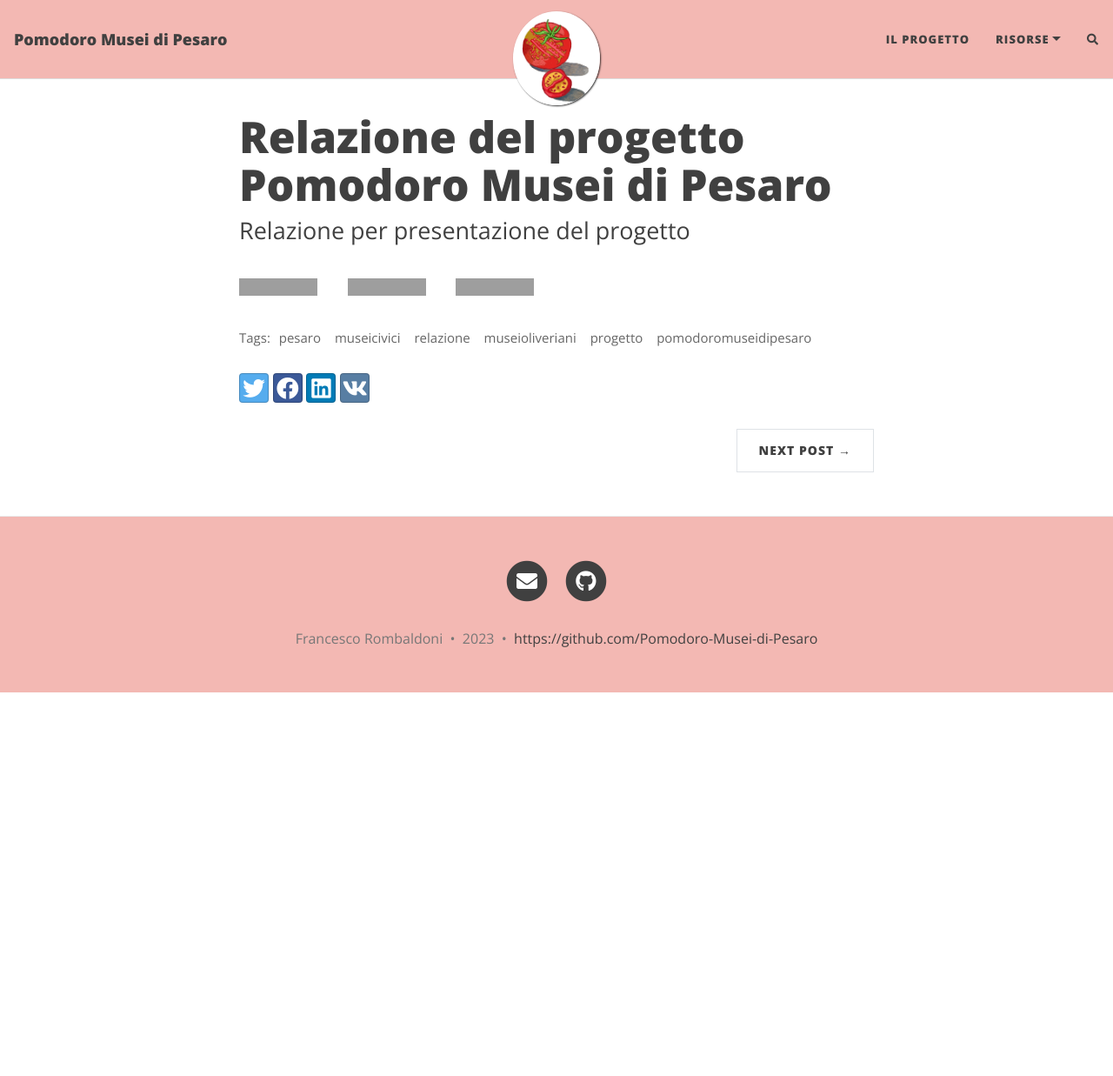
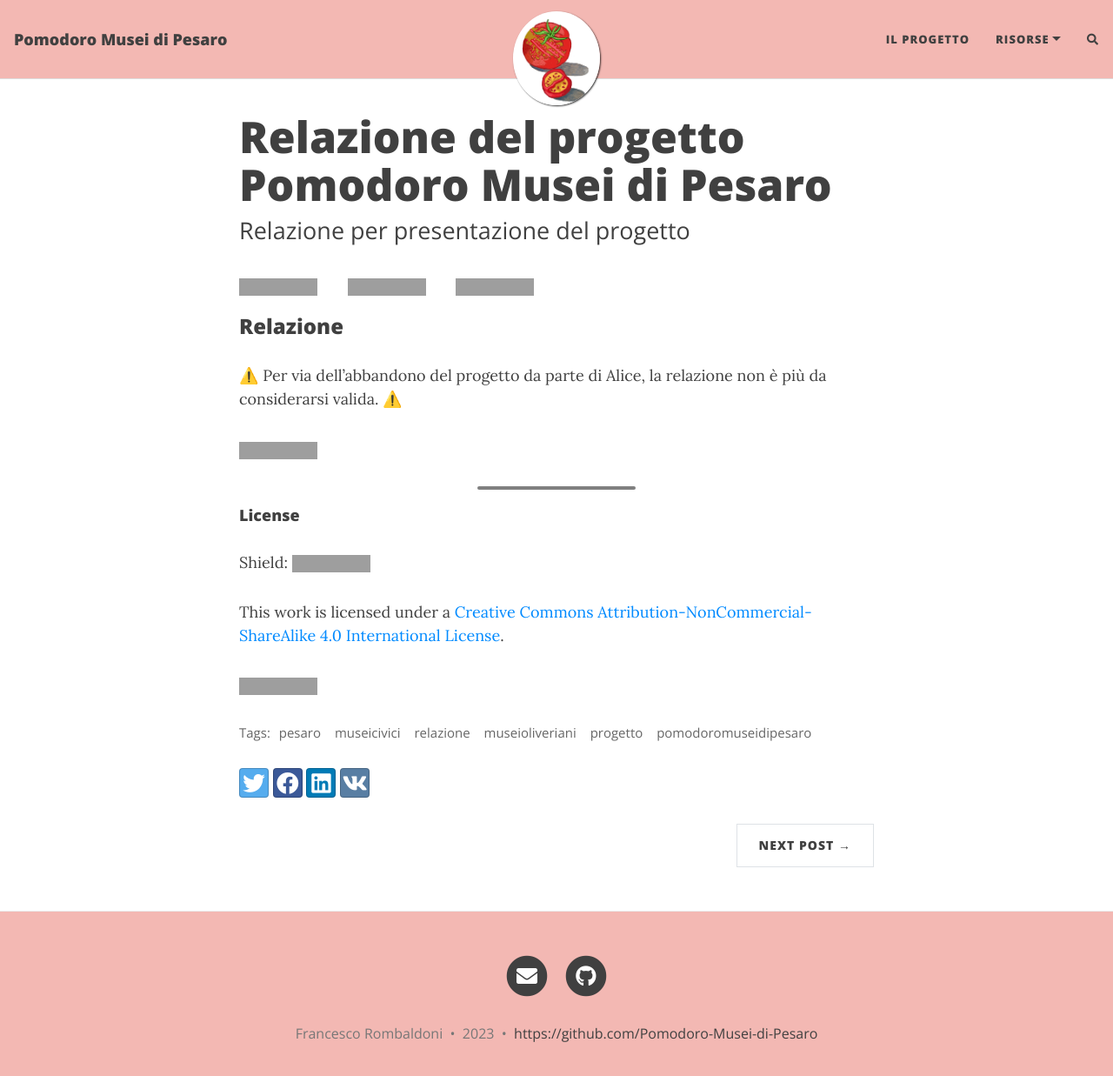
Before and after one commit to Pomodoro-Musei-di-Pesaro/.github, a Jekyll site: the page built from docs/_posts/2023-09-28-Relazione_progetto_Pomodoro_Musei_di_Pesaro.md, in a window 1280 px wide and 1250 px high. Shown: the top 1237 px of the window at 87% size. Built offline with Jekyll 4.4.1, drawn with Linux system fonts in a browser that asks for light colours; nearby versions of some CDN libraries; comment, search, counter and statistics services are not loaded; grey boxes are pictures that could not be loaded.

Commit message:
Aggiunta la licenza

```diff
--- a/docs/_posts/2023-09-28-Relazione_progetto_Pomodoro_Musei_di_Pesaro.md
+++ b/docs/_posts/2023-09-28-Relazione_progetto_Pomodoro_Musei_di_Pesaro.md
@@ -7,3 +7,20 @@ gh-badge: [star, fork, follow]
 tags: [pesaro, museicivici, relazione, museioliveriani, progetto, pomodoromuseidipesaro]
 comments: true
 ---
+### Relazione
+⚠️ Per via dell'abbandono del progetto da parte di Alice, la relazione non è più da considerarsi valida. ⚠️
+
+[![Download](https://custom-icon-badges.demolab.com/badge/-Scarica%20il%20documento-red?style=for-the-badge&logo=download&logoColor=white "Documento")](https://github.com/Pomodoro-Musei-di-Pesaro/Pomodoro-Musei-di-Pesaro-Report/releases/download/v1.0/Relazione-Pomodoro_Musei_di_Pesaro.pdf)
+
+___
+#### License
+Shield: [![CC BY-NC-SA 4.0][cc-by-nc-sa-shield]][cc-by-nc-sa]
+
+This work is licensed under a
+[Creative Commons Attribution-NonCommercial-ShareAlike 4.0 International License][cc-by-nc-sa].
+
+[![CC BY-NC-SA 4.0][cc-by-nc-sa-image]][cc-by-nc-sa]
+
+[cc-by-nc-sa]: http://creativecommons.org/licenses/by-nc-sa/4.0/
+[cc-by-nc-sa-image]: https://licensebuttons.net/l/by-nc-sa/4.0/88x31.png
+[cc-by-nc-sa-shield]: https://img.shields.io/badge/License-CC%20BY--NC--SA%204.0-lightgrey.svg
```
